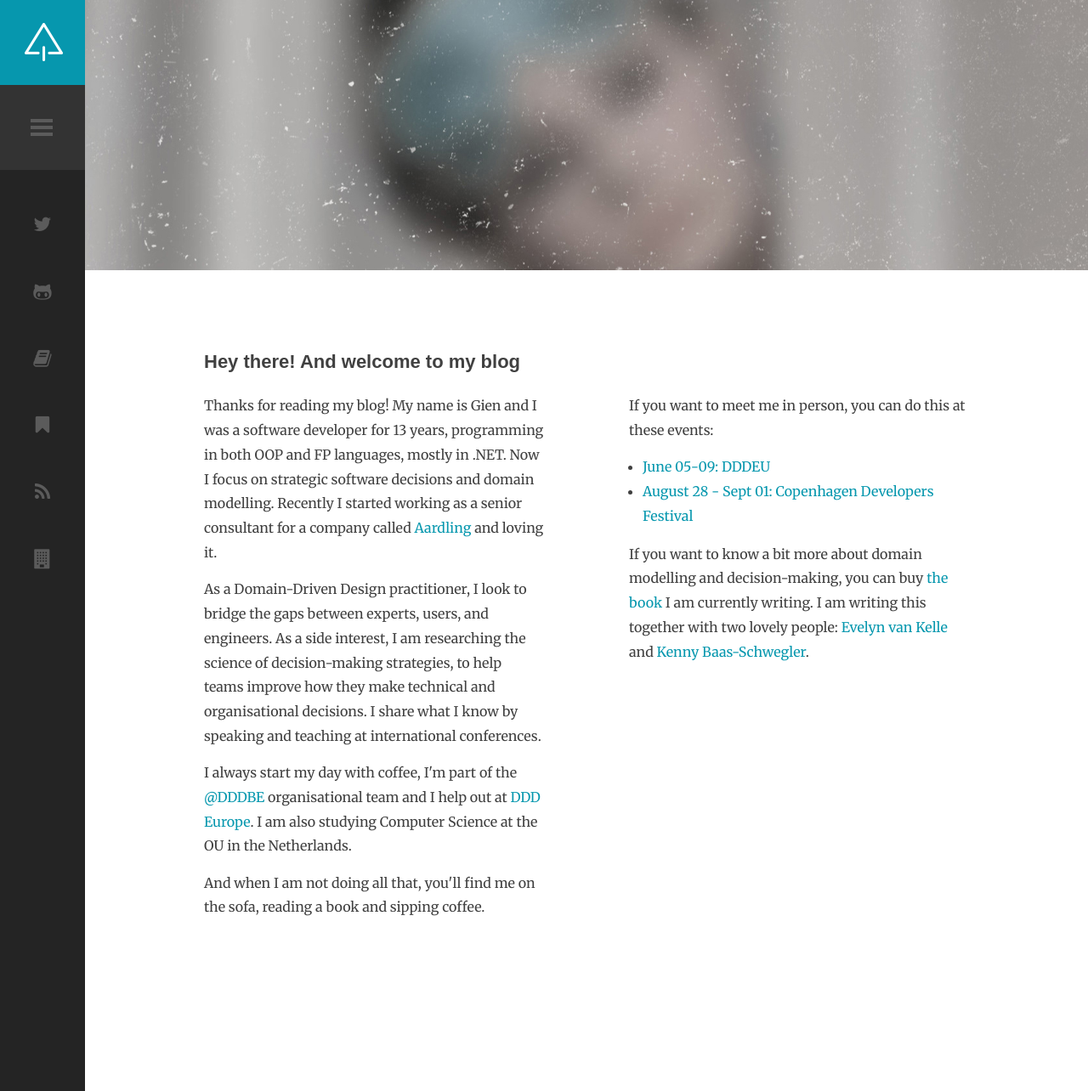
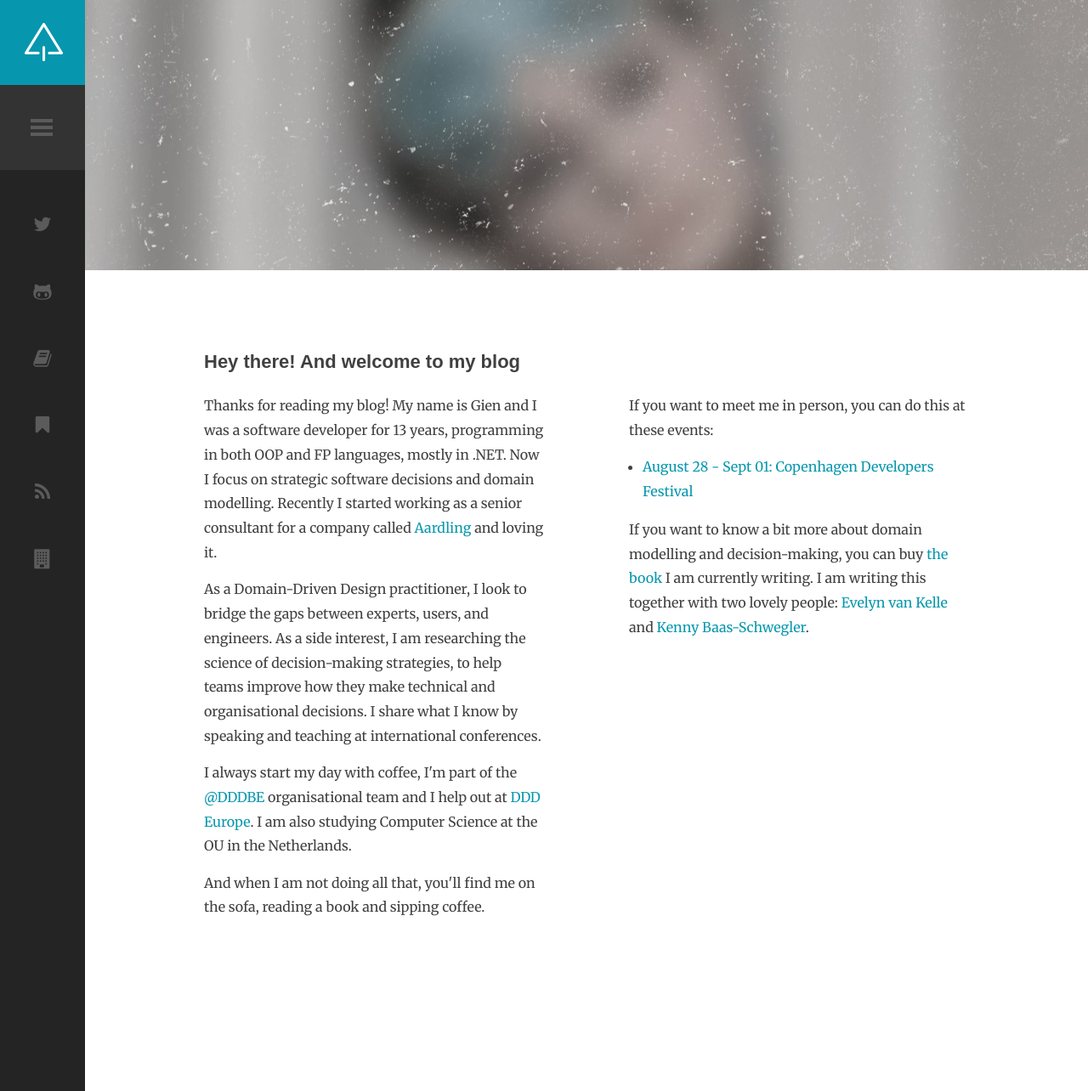
Before and after one commit to selketjah/selketjah.github.io, a Jekyll site: the page built from about.html, in a window 1280 px wide. Shown: the whole page at 85% size. Built offline with Jekyll 4.4.1, drawn with Linux system fonts in a browser that asks for light colours.

Commit message:
Update speakers engagements

```diff
--- a/about.html
+++ b/about.html
@@ -39,7 +39,6 @@ class: about page page-template-default
                     If you want to meet me in person, you can do this at these events:
                 </p>
                 <ul>
-                    <li><a href="https://dddeurope.com/" target="_blank">June 05-09: DDDEU</a></li>
                     <li><a href="https://cphdevfest.com/" target="_blank">August 28 - Sept 01: Copenhagen Developers Festival</a></li>
                 </ul>
                 <p>
```
